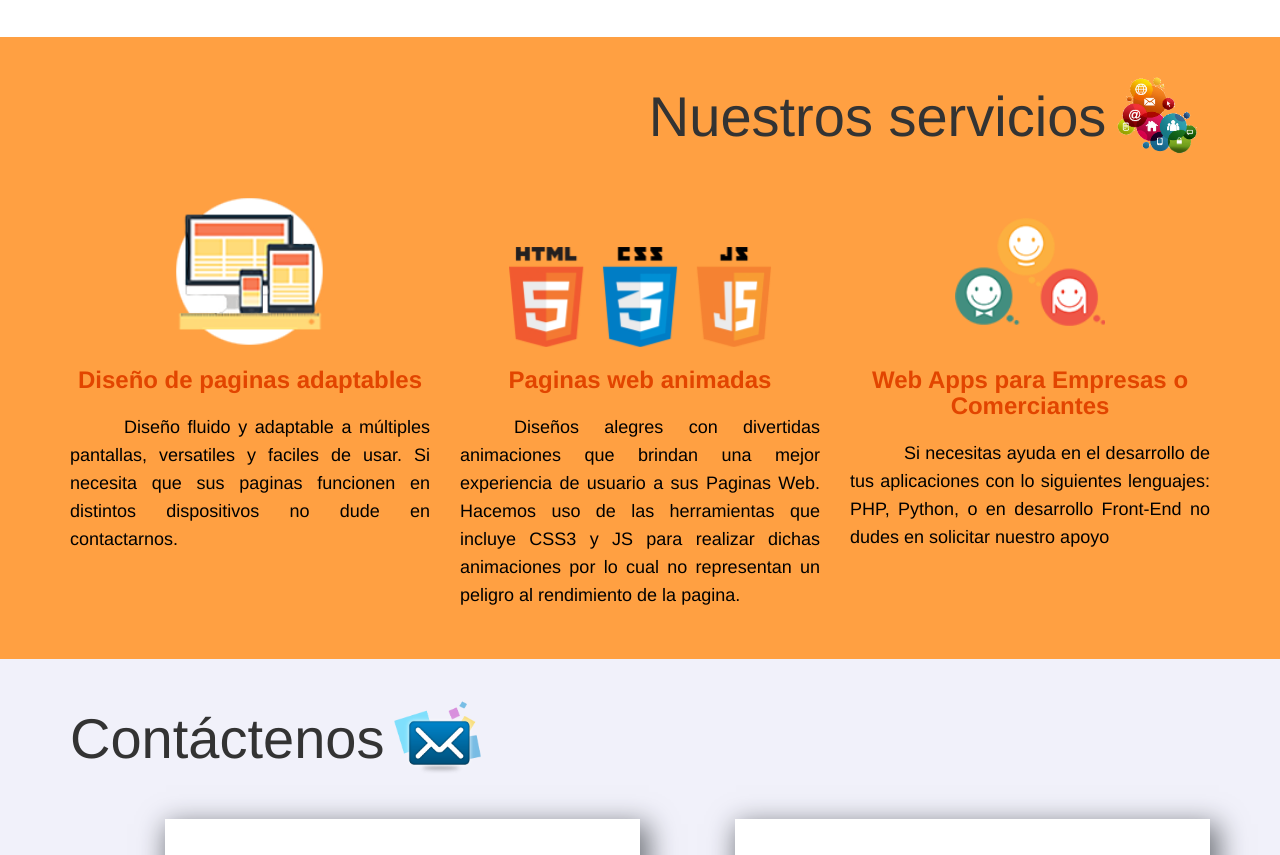
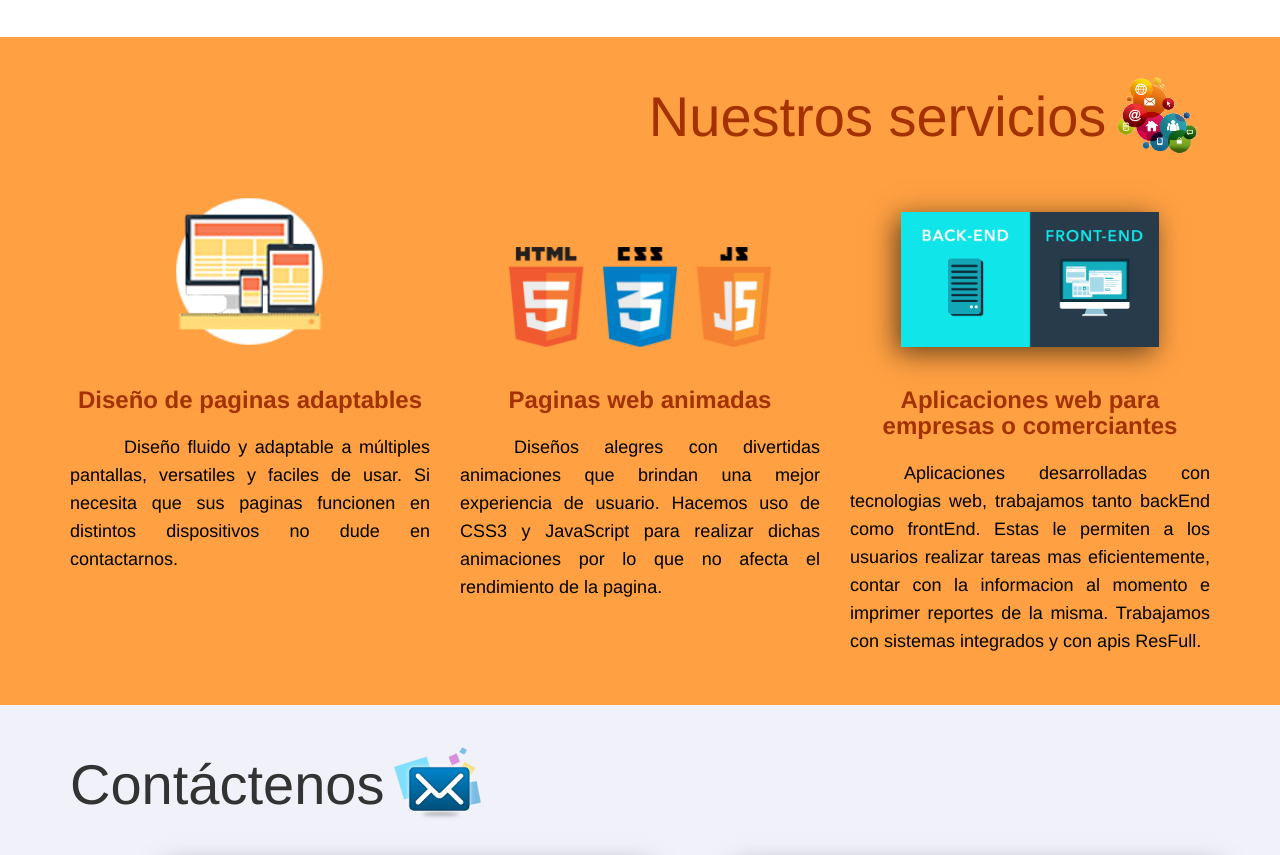
Before and after one commit to codeAwesome/codeAwesome.github.io, a plain HTML site: page index.html in a window 1280 px wide. Shown: the part 1717-2572 px from the top of the page. Drawn offline with Linux system fonts and the light colour scheme.

Commit message:
ws2 services 80% completado

```diff
--- a/css/style.css
+++ b/css/style.css
@@ -190,6 +190,10 @@ section {
 	margin: 0px;
 }
 
+.ws2 {
+	color: #a33200;
+}
+
 .service-item {
 	text-align: center;
 }
@@ -206,13 +210,18 @@ section {
 }
 
 .third {
-	height: auto;
-	width: 150px;
+	margin-top: 15px;
+	height: 135px;
+	width: auto;
+    -webkit-box-shadow: -5px 6px 26px 0px rgba(0,0,0,0.59);
+    -moz-box-shadow: -5px 6px 26px 0px rgba(0,0,0,0.59);
+    box-shadow: -5px 6px 26px 0px rgba(0,0,0,0.59);
 }
 
 .service-item > h3 {
+	margin-top: 40px;
 	font-weight: bold;
-	color: #e24500;
+	color: #a33200;
 }
 
 .service-item > p {
--- a/partials/services.tpl.html
+++ b/partials/services.tpl.html
@@ -1,7 +1,7 @@
 <div class="container">
 	<div class="row">
 		<div class="col-md-12 text-right">
-			<span class="section-title">Nuestros servicios</span><img class="img-title" src="../pic/servicios.png" alt="">
+			<span class="section-title ws2">Nuestros servicios</span><img class="img-title" src="../pic/servicios.png" alt="">
 		</div>
 	</div>
 
@@ -19,15 +19,15 @@
 			<div class="service-item">
 				<img class="animated infinite bounce  second" src="../pic/service-second2.png" alt="">
 				<h3>Paginas web animadas</h3>
-				<p>Dise&ntilde;os alegres con divertidas animaciones que brindan una mejor experiencia de usuario a sus Paginas Web. Hacemos uso de las herramientas que incluye CSS3 y JS para realizar dichas animaciones por lo cual no representan un peligro al rendimiento de la pagina.</p>
+				<p>Dise&ntilde;os alegres con divertidas animaciones que brindan una mejor experiencia de usuario. Hacemos uso de CSS3 y JavaScript para realizar dichas animaciones por lo que no afecta el rendimiento de la pagina.</p>
 			</div>
 		</div>
 
 		<div class="col-md-4 col-sm-4">
 			<div class="service-item">
-				<img class="third" src="../pic/service-third.png" alt="">
-				<h3>Web Apps para Empresas o Comerciantes</h3>
-				<p>Si necesitas ayuda en el desarrollo de tus aplicaciones con lo siguientes lenguajes: PHP, Python, o en desarrollo Front-End no dudes en solicitar nuestro apoyo</p>
+				<img class="third" src="../pic/api6.png" alt="">
+				<h3>Aplicaciones web para empresas o comerciantes</h3>
+				<p>Aplicaciones desarrolladas con tecnologias web, trabajamos tanto backEnd como frontEnd. Estas le permiten a los usuarios realizar tareas mas eficientemente, contar con la informacion al momento e imprimer reportes de la misma. Trabajamos con sistemas integrados y con apis ResFull.</p>
 			</div>
 		</div>
 	</div>
--- a/partials/whoAreWe.tpl.html
+++ b/partials/whoAreWe.tpl.html
@@ -6,7 +6,7 @@
 		</div>
 
 		<div class="col-md-12">
-			<p class="section-desciption">Somos un grupo de desarrolladores emprendedores. Cada día nos esforzamos por mantenernos a la vanguardia con las ultimas tecnologías del mercado, brindando así ofrecer el mejor servicio a nuestros clientes. Garantizamos la funcionalidad, estabilidad y seguridad de nuestros proyectos y cumplimos en todo momento con las espicificaciones que nos exigen, dando como resultado la satisfaccion del cliente.</p>
+			<p class="section-desciption">Somos un grupo de desarrolladores emprendedores. Cada día nos esforzamos por mantenernos a la vanguardia con las ultimas tecnologías del mercado, brindando así el mejor servicio a nuestros clientes. Garantizamos la funcionalidad, estabilidad y seguridad de nuestros proyectos y cumplimos en todo momento con las espicificaciones tecnicas que nos exigen. Nuestro objetivo es la satisfaccion del cliente.</p>
 		</div>
 
 		<div class="col-md-12 text-center">
```
Also changed, not shown: pic/api1.png (added), pic/api5.png (added), pic/api6.png (added), pic/service-second.png (deleted), pic/servicios2.png (deleted).
